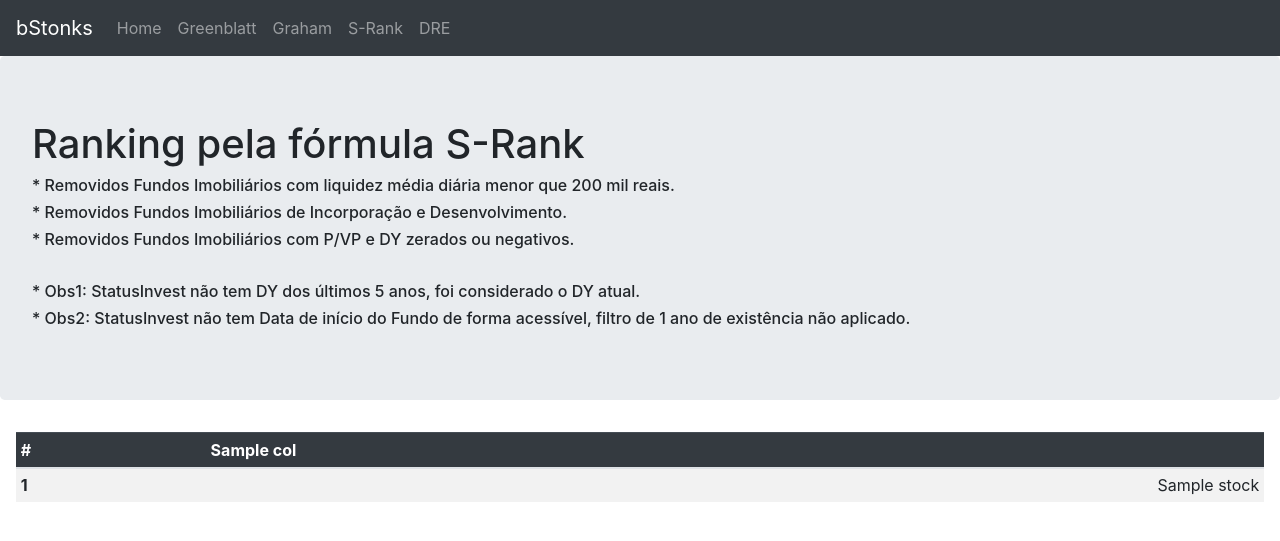
After one commit to ebeninca/bstonks, a Flask app: template flask_app/templates/srank.jinja in a window 1280 px wide. The commit adds this page. Shown: the top 541 px of the page. Run offline with Flask 2, Linux system fonts and the light colour scheme; the template is opened without the code that fills it: most values are stand-ins (such as "Sample title", 1, 10 or a date in 2020); some libraries are stand-ins or nearby versions.

Commit message:
Fiis S-RANK

```diff
--- a/flask_app/app.py
+++ b/flask_app/app.py
@@ -20,11 +20,13 @@ import os
 from views.greenblatt import bpGreenblatt
 from views.graham import bpGraham
 from views.dre import bpDre
+from views.srank import bpSRank
 
 app = Flask(__name__)
 app.register_blueprint(bpGreenblatt)
 app.register_blueprint(bpGraham)
 app.register_blueprint(bpDre)
+app.register_blueprint(bpSRank)
 
 port = int(os.environ.get("PORT", 5000))
 bootstrap = Bootstrap(app)
--- a/flask_app/templates/base.jinja
+++ b/flask_app/templates/base.jinja
@@ -37,6 +37,7 @@
             {{ render_nav_item('index','Home') }}
             {{ render_nav_item('greenblatt.index','Greenblatt') }}
             {{ render_nav_item('graham.index','Graham') }}
+            {{ render_nav_item('srank.index','S-Rank') }}
             {{ render_nav_item('dre.index','DRE') }}
             {# {{ render_nav_item('imposto.imposto','IRPF') }} #}
             </ul>
--- /dev/null
+++ b/flask_app/templates/srank.jinja
@@ -0,0 +1,42 @@
+{% extends "base.jinja" %}
+
+{% block content %}
+   {{ super() }}
+    <div class="jumbotron">
+        <h1>Ranking pela fórmula S-Rank</h1>
+        <h6>* Removidos Fundos Imobiliários com liquidez média diária menor que 200 mil reais.</h6>
+        <h6>* Removidos Fundos Imobiliários de Incorporação e Desenvolvimento.</h6>
+        <h6>* Removidos Fundos Imobiliários com P/VP e DY zerados ou negativos.</h6>
+        <br/>
+        <h6>* Obs1: StatusInvest não tem DY dos últimos 5 anos, foi considerado o DY atual.</h6>
+        <h6>* Obs2: StatusInvest não tem Data de início do Fundo de forma acessível, filtro de 1 ano de existência não aplicado.</h6>
+    </div>
+    <div class="mx-3">
+        <div class="table-responsive">
+            <table class="table table-sm table-striped">
+                <thead class="table-dark">
+                    <tr>
+                        <th scope="col">#</th>
+                        {% for col in colnames %}
+                        <th scope="col">{{ col }}</th>
+                        {% endfor %}
+                    </tr>
+                </thead>
+                <tbody>
+                    {% for stock in stocks %}
+                    <tr>
+                        <th scope="row">{{ loop.index }}</th>
+                        {% for col in colnames %}
+                            {% if "companyName" in col or "ticker" in col %}
+                            <td class="text-left">{{ stock[col] }}</td>
+                            {% else %}
+                            <td class="text-right">{{ stock[col] }}</td>
+                            {% endif %}
+                        {% endfor %}
+                    </tr>
+                    {% endfor %}
+                </tbody>
+            </table>
+        </div>
+    </div>
+{% endblock %}
```
Also changed, not shown: flask_app/views/srank.py (added, +81 -0 lines), README.md, 2 other files.
